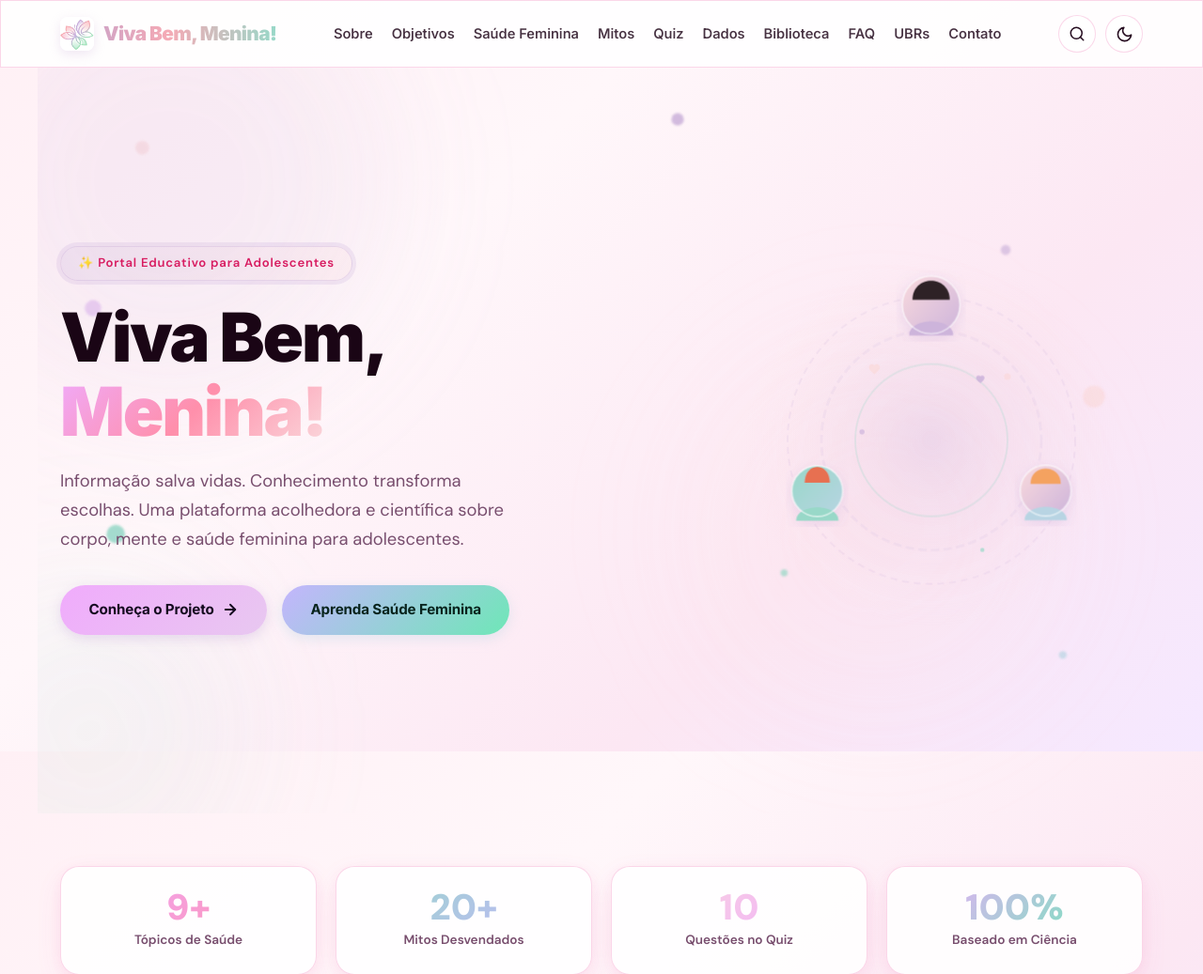
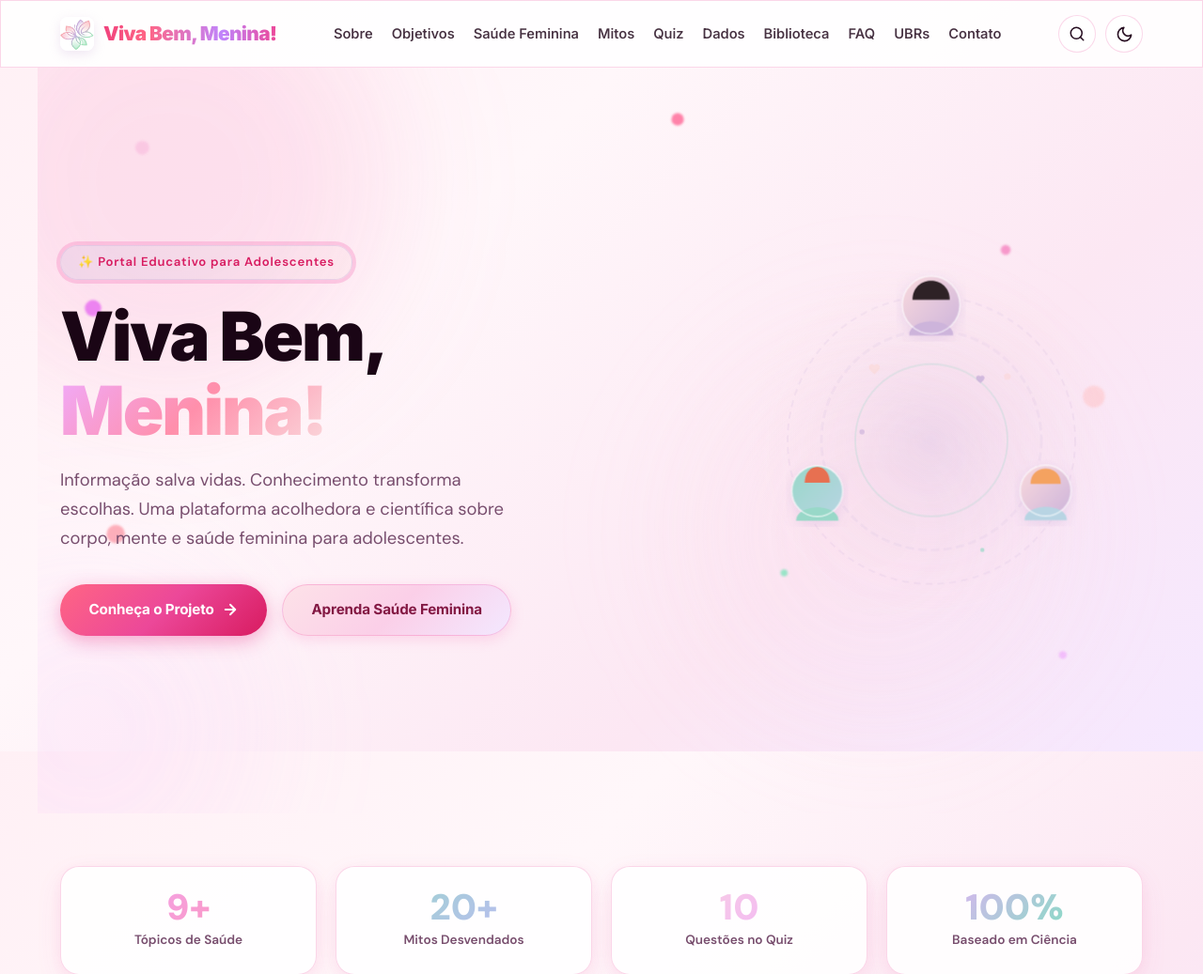
Before and after one commit to orlokfalcom/projeto001, a PHP site: page / in a window 1280 px wide. Shown: the top 1037 px of the page at 94% size. Run offline with PHP 8.4, Linux system fonts and the light colour scheme.

Commit message:
feat: add comprehensive design system and theme styles for Viva Bem, Menina! portal

```diff
--- a/css/theme.css
+++ b/css/theme.css
@@ -157,8 +157,13 @@ img {
     outline: 2px solid var(--accent);
 }
 
+::selection {
+    background: #F472B6;
+    color: #FFFFFF;
+}
+
 :focus-visible {
-    outline: 2px solid var(--purple-light);
+    outline: 2px solid var(--pink-medium);
     outline-offset: 3px;
     border-radius: 4px;
 }
@@ -270,29 +275,30 @@ img {
 }
 
 .btn-primary {
-    background: linear-gradient(135deg, var(--purple-light) 0%, #e8c8f0 100%);
-    color: #150B20 !important;
+    background: linear-gradient(135deg, #FF6584 0%, #EC4899 50%, #D81B60 100%);
+    color: #FFFFFF !important;
     font-weight: 700;
-    box-shadow: 0 4px 14px rgba(205, 180, 219, 0.45);
+    box-shadow: 0 6px 20px rgba(232, 62, 140, 0.4);
 }
 
 .btn-primary:hover {
     transform: scale(1.04) translateY(-1px);
-    box-shadow: 0 8px 24px rgba(205, 180, 219, 0.6);
-    color: #150B20 !important;
+    box-shadow: 0 10px 28px rgba(232, 62, 140, 0.55);
+    color: #FFFFFF !important;
 }
 
 .btn-secondary {
-    background: linear-gradient(135deg, var(--blue-scientific) 0%, var(--mint) 100%);
-    color: #08241D !important;
+    background: linear-gradient(135deg, #FDE2E8 0%, #FBCFE8 50%, #F3E8FF 100%);
+    color: #831843 !important;
     font-weight: 700;
-    box-shadow: 0 4px 14px rgba(184, 212, 227, 0.4);
+    border: 1.5px solid rgba(244, 114, 182, 0.35);
+    box-shadow: 0 4px 14px rgba(244, 114, 182, 0.22);
 }
 
 .btn-secondary:hover {
     transform: scale(1.04) translateY(-1px);
-    box-shadow: 0 8px 24px rgba(152, 216, 200, 0.5);
-    color: #08241D !important;
+    box-shadow: 0 8px 24px rgba(244, 114, 182, 0.38);
+    color: #500724 !important;
 }
 
 .btn-outline {
@@ -374,7 +380,7 @@ img {
     font-size: 1.3rem;
     font-weight: 800;
     color: var(--heading-color);
-    background: linear-gradient(90deg, #bda0ce 0%, #f5aab5 50%, #98D8C8 100%);
+    background: linear-gradient(90deg, #E11D74 0%, #FF6584 40%, #C084FC 75%, #EC4899 100%);
     -webkit-background-clip: text;
     -webkit-text-fill-color: transparent;
     background-clip: text;
@@ -883,11 +889,11 @@ body {
 
 .hero-title .shimmer-text {
     background: linear-gradient(90deg,
-            var(--purple-light) 0%,
-            #f5aab5 25%,
-            #98D8C8 50%,
-            var(--purple-light) 75%,
-            #f5aab5 100%);
+            #E11D74 0%,
+            #FF75A0 25%,
+            #F472B6 50%,
+            #C084FC 75%,
+            #E11D74 100%);
     background-size: 200% auto;
     -webkit-background-clip: text;
     -webkit-text-fill-color: transparent;
--- a/js/theme.js
+++ b/js/theme.js
@@ -283,7 +283,7 @@ function initGlobalSearch() {
 
 function highlight(text, query) {
     const re = new RegExp(`(${query.replace(/[.*+?^${}()|[\]\\]/g, '\\$&')})`, 'gi');
-    return text.replace(re, '<mark style="background:rgba(205,180,219,0.35);border-radius:3px;padding:0 2px;">$1</mark>');
+    return text.replace(re, '<mark style="background:rgba(244,114,182,0.38);color:inherit;border-radius:3px;padding:0 3px;">$1</mark>');
 }
 
 /* ─────────────────────────────────────────────────────────────
@@ -294,14 +294,14 @@ function initHeroParticles() {
     if (!container) return;
 
     const PARTICLES = [
-        { color: '#FADADD', size: 14, top: '12%', left: '8%',  dur: '9s',  delay: '0s' },
-        { color: '#CDB4DB', size: 10, top: '25%', left: '85%', dur: '7s',  delay: '1s' },
-        { color: '#98D8C8', size: 18, top: '65%', left: '5%',  dur: '11s', delay: '2s' },
-        { color: '#B8D4E3', size: 8,  top: '80%', left: '90%', dur: '8s',  delay: '0.5s' },
-        { color: '#FADADD', size: 22, top: '45%', left: '92%', dur: '13s', delay: '3s' },
-        { color: '#CDB4DB', size: 12, top: '10%', left: '55%', dur: '10s', delay: '1.5s' },
-        { color: '#98D8C8', size: 7,  top: '70%', left: '65%', dur: '6s',  delay: '2.5s' },
-        { color: '#e8c8f0', size: 16, top: '35%', left: '3%',  dur: '12s', delay: '0.8s' },
+        { color: '#FBCFE8', size: 14, top: '12%', left: '8%',  dur: '9s',  delay: '0s' },
+        { color: '#F472B6', size: 10, top: '25%', left: '85%', dur: '7s',  delay: '1s' },
+        { color: '#FDA4AF', size: 18, top: '65%', left: '5%',  dur: '11s', delay: '2s' },
+        { color: '#F0ABFC', size: 8,  top: '80%', left: '90%', dur: '8s',  delay: '0.5s' },
+        { color: '#FECDD3', size: 22, top: '45%', left: '92%', dur: '13s', delay: '3s' },
+        { color: '#FF75A0', size: 12, top: '10%', left: '55%', dur: '10s', delay: '1.5s' },
+        { color: '#6EE7B7', size: 7,  top: '70%', left: '65%', dur: '6s',  delay: '2.5s' },
+        { color: '#E879F9', size: 16, top: '35%', left: '3%',  dur: '12s', delay: '0.8s' },
     ];
 
     PARTICLES.forEach(p => {
@@ -319,9 +319,9 @@ function initHeroParticles() {
 
     // Orbs de fundo
     const ORBS = [
-        { color: 'rgba(205,180,219,0.18)', size: 400, top: '-10%', left: '-5%',  dur: '15s' },
-        { color: 'rgba(250,218,221,0.15)', size: 350, top: '40%',  left: '60%',  dur: '20s' },
-        { color: 'rgba(152,216,200,0.12)', size: 300, top: '70%',  left: '-8%',  dur: '18s' },
+        { color: 'rgba(244,114,182,0.20)', size: 400, top: '-10%', left: '-5%',  dur: '15s' },
+        { color: 'rgba(251,207,232,0.22)', size: 350, top: '40%',  left: '60%',  dur: '20s' },
+        { color: 'rgba(240,171,252,0.16)', size: 300, top: '70%',  left: '-8%',  dur: '18s' },
     ];
 
     ORBS.forEach(o => {
```
Also changed, not shown: other parts of css/theme.css (+34 -31 lines), postos/index.html (+31 -31 lines).
